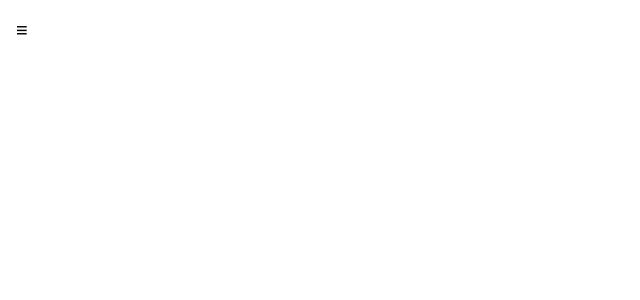
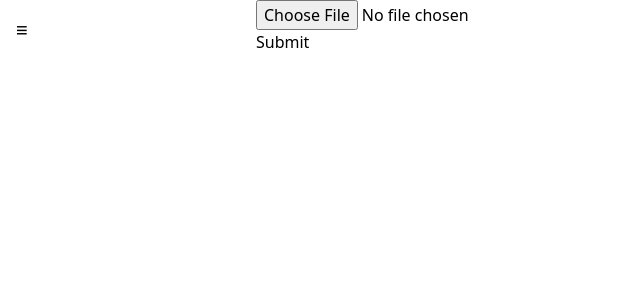
Before and after one commit to DominikSzczepaniak/ReceiptScanner, a React (Vite) app in the folder Frontend/: page /add in a window 1280 px wide. Before the commit this address had no page. Shown: the top 300 px of the page, without its empty margins (0-640 px from the left). Built offline with nearby package versions, Linux system fonts and the light colour scheme.

Commit message:
add receipt subpage

```diff
--- a/Frontend/src/App.tsx
+++ b/Frontend/src/App.tsx
@@ -1,6 +1,7 @@
 import { BrowserRouter, Routes, Route } from 'react-router-dom';
 import MainPage from './Pages/MainPage';
 import Login from './Pages/UserPage';
+import AddReceipt from './Pages/AddReceipt';
 import Sidebar from './components/Sidebar';
 
 function App() {
@@ -10,6 +11,7 @@ function App() {
         <Routes>
           <Route path="/" element={<MainPage />} />
           <Route path="/login" element={<Login />} />
+          <Route path="/add" element={<AddReceipt />} />
         </Routes>
       </Sidebar>
     </BrowserRouter>
--- /dev/null
+++ b/Frontend/src/Pages/AddReceipt.tsx
@@ -0,0 +1,44 @@
+import { useState } from "react";
+import { serverLink } from "../settings";
+
+export default function AddReceipt(){
+    const [state, setState] = useState<{file: FormData | null}>({file: null});
+
+
+    const handleFileImport = (e: React.ChangeEvent<HTMLInputElement>) => {
+        e.preventDefault();
+        if(e.target.files === null){
+            return;
+        }
+        let file = e.target.files[0];
+        let form = new FormData();
+        form.append('file', file);
+        setState({file: form});
+    }
+
+    const handleSubmit = async (e: React.FormEvent<HTMLFormElement>) => {
+        e.preventDefault();
+        await fetch(`${serverLink}/upload`, {
+            method: 'POST',
+            body: state.file
+        })
+        .then(response => response.json())
+        .then(data => {
+            console.log(data);
+        })
+        .catch(error => {
+            console.error('Error:', error);
+        });
+    }
+
+    return (
+        <>
+            <div>
+                <form onSubmit={handleSubmit} className="w-1/3 h-1/3">
+                    <input type="file" accept="image/*" onChange={handleFileImport}/>
+                    <button type="submit">Submit</button>
+                </form>
+            </div>
+        </>
+    );
+}
--- a/Frontend/src/components/Sidebar.tsx
+++ b/Frontend/src/components/Sidebar.tsx
@@ -80,6 +80,7 @@ function Sidebar(props: SidebarProps) {
                         <Link to="/" className={`block mb-4 ${visibleForLoggedCSS(isLoggedIn)}`} onClick={toggleIsOpen}>Home</Link>
                         <Link to="/login" className={`block mb-4 ${visibleForLoggedCSS(!isLoggedIn)}`} onClick={toggleIsOpen}>Login</Link>
                         <Link to="/register" className={`block mb-4 ${visibleForLoggedCSS(!isLoggedIn)}`} onClick={toggleIsOpen}>Register</Link>
+                        <Link to="/add" className={`block mb-4 ${visibleForLoggedCSS(isLoggedIn)}`} onClick={toggleIsOpen}>Add Receipt</Link>
                         <p onClick={handleLogout} className={`absolute bottom-1.5 ${visibleForLoggedCSS(isLoggedIn)} cursor-pointer`}>Logout</p>
                     </div>
                 )}
--- a/Frontend/src/output.css
+++ b/Frontend/src/output.css
@@ -570,6 +570,10 @@ video {
   inset: 0px;
 }
 
+.bottom-1\.5 {
+  bottom: 0.375rem;
+}
+
 .left-0 {
   left: 0px;
 }
@@ -588,22 +592,6 @@ video {
 
 .top-4 {
   top: 1rem;
-}
-
-.bottom-0 {
-  bottom: 0px;
-}
-
-.bottom-1 {
-  bottom: 0.25rem;
-}
-
-.bottom-4 {
-  bottom: 1rem;
-}
-
-.bottom-1\.5 {
-  bottom: 0.375rem;
 }
 
 .float-left {
@@ -634,6 +622,10 @@ video {
   display: none;
 }
 
+.h-1\/3 {
+  height: 33.333333%;
+}
+
 .h-1\/4 {
   height: 25%;
 }
@@ -648,6 +640,10 @@ video {
 
 .w-0 {
   width: 0px;
+}
+
+.w-1\/3 {
+  width: 33.333333%;
 }
 
 .w-1\/5 {
```
